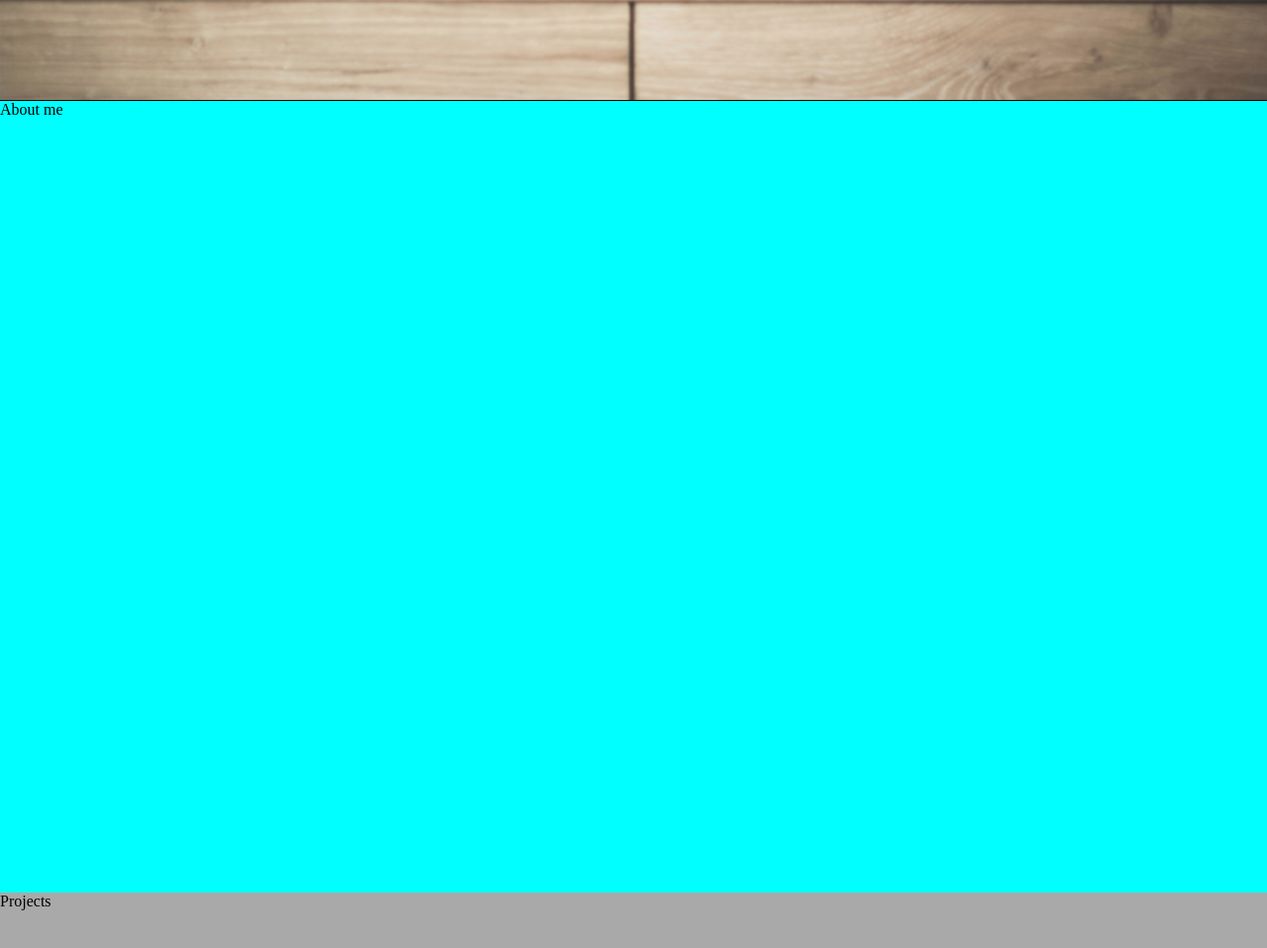
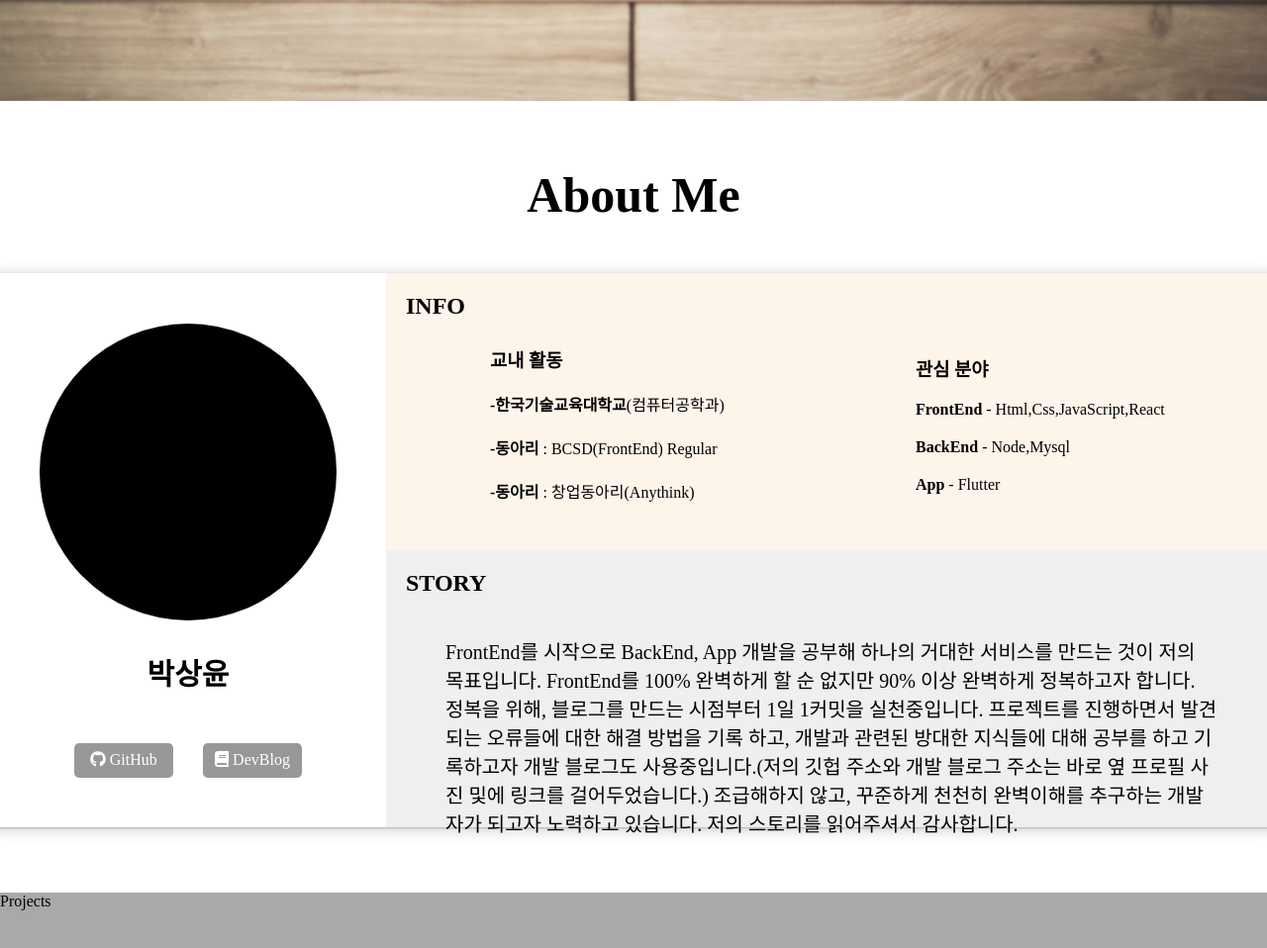
Before and after one commit to sangyun5108/sangyun5108, a plain HTML site: page index.html in a window 1280 px wide. Shown: the part 698-1656 px from the top of the page at 99% size. Drawn offline with Linux system fonts and the light colour scheme.

Commit message:
Html,Css:About

```diff
--- a/index.html
+++ b/index.html
@@ -34,7 +34,65 @@
             <div class="home_to_about">About me</div>
             <div class="home_subpharse">저에 대해서 궁금하시면 <b>About me</b> 를 눌러주세요</div>
         </section>
-        <section id="about">About me</section>
+        <section id="about">
+            <h1 class="about_title">About Me</h1>
+            <div class="about_card">
+                <div class="about_imageZone">
+                    <div id="about_image"></div>
+                    <h1 class="about_name">박상윤</h1>
+                    <div class="about_linkZone">
+                        <div class="about_linkBtn">
+                            <a href="https://github.com/sangyun5108" target="blank">
+                                <i class="fab fa-github"></i>
+                                <span>GitHub</span>
+                            </a>
+                        </div>
+                        <div class="about_linkBtn">
+                            <a href="https://roughroad.tistory.com/" target="blank">
+                                <i class="fas fa-book"></i>
+                                <span>DevBlog</span>
+                            </a>
+                        </div>
+                    </div>
+                </div>
+                <div>
+                    <div class="about_info">
+                        <h2 class="info_title">INFO</h2>
+                        <div class="info_listZone">
+                            <div class="info_itemZone">
+                                <h3>교내 활동</h3>
+                                <ul class="info_items">
+                                    <li><b>-한국기술교육대학교</b>(컴퓨터공학과)</li>
+                                    <li><b>-동아리</b> : BCSD(FrontEnd) Regular</li>
+                                    <li><b>-동아리</b> : 창업동아리(Anythink)</li>
+                                </ul>
+                            </div>
+                            <div class="info_itemZone">
+                                <h3>관심 분야</h3>
+                                <ul class="info_items">
+                                    <li> <b>FrontEnd</b> - Html,Css,JavaScript,React </li>
+                                    <li> <b>BackEnd</b> - Node,Mysql</li>
+                                    <li> <b>App</b> - Flutter</li>
+                                </ul>
+                            </div>
+                        </div>
+                    </div>
+                    <div class="about_info description">
+                        <h2>STORY</h2>
+                        <p>
+                            FrontEnd를 시작으로 BackEnd, App 개발을 공부해 하나의 거대한 서비스를
+                            만드는 것이 저의 목표입니다. FrontEnd를 100% 완벽하게 할 순 없지만 90%
+                            이상 완벽하게 정복하고자 합니다. 정복을 위해, 블로그를 만드는 시점부터 1일 1커밋을
+                            실천중입니다. 프로젝트를 진행하면서 발견되는 오류들에 대한 해결 방법을 기록 하고, 개발과
+                            관련된 방대한 지식들에 대해 공부를 하고 기록하고자 개발 블로그도 사용중입니다.(저의 깃헙 주소와
+                            개발 블로그 주소는 바로 옆 프로필 사진 및에 링크를 걸어두었습니다.) 조급해하지 않고,
+                            꾸준하게 천천히 완벽이해를 추구하는 개발자가 되고자 노력하고 있습니다. 저의 스토리를 읽어주셔서
+                            감사합니다.
+                        </p>
+                    </div>
+                </div>
+            </div>
+        </section>
         <section id="project">Projects</section>
         <section id="concat">Concat</section>
     </main>
--- a/main.css
+++ b/main.css
@@ -1,6 +1,7 @@
 :root {
   --color-white: #ffffff;
   --color-black: #000000;
+  --color-navbar:#24292E;
   --weight-regular:700;
 }
 
@@ -11,10 +12,12 @@
 }
 
 html {
+  width: 100vw;
   height:100vh;
 }
 
 section {
+  width: 100vw;
   height: 100vh;
 }
 
@@ -38,7 +41,7 @@ a {
   z-index: 1;
   display: flex;
   justify-content: space-between;
-  background-color: var(--color-black);
+  background-color: var(--color-navbar);
   padding: 20px 100px;
   font-weight: var(--weight-regular);
   color: var(--color-white);
@@ -61,16 +64,23 @@ a {
   display: flex;
 }
 
-.navbar__menu .navbar__item {
+.navbar__item {
   margin-right: 50px;
   line-height: 51px;
+  opacity: 0.5;
+  cursor: pointer;
+  transition: all 0.2s linear;
+}
+
+.navbar__item:hover {
+  opacity: 1.0;
+  transition: all 0.2s linear;
 }
 
 /* Home */
 
 #home{
   height: 100vh;
-  border-bottom: 1px solid var(--color-black);
   background-image: url('./images/home.jpg');
   background-position:center;
   background-size:cover;
@@ -81,7 +91,7 @@ a {
 }
 
 .home_pharse {
-  width:100vw;
+  min-width: 410px;
   font-size: 40px;
   text-align: center;
   margin-top: 20px;
@@ -89,6 +99,7 @@ a {
 
 .home_subpharse{
   text-align: center;
+  min-width: 410px;
 }
 
 .home_to_about {
@@ -110,9 +121,121 @@ a {
   transition: all 0.2s linear;
 }
 
+/* about */
+
 #about{
-  background-color: cyan;
+  background-color: var(--color-white);
+  display: flex;
+  flex-direction: column;
+  justify-content: center;
+  align-items: center;
 }
+
+.about_card {
+  border-radius: 10px;
+  box-shadow: rgba(60, 64, 67, 0.3) 0px 1px 2px 0px, rgba(60, 64, 67, 0.15) 0px 2px 10px 5px;
+  width: 1300px;
+  min-width: 1300px;
+  height:70vh;
+  display: flex;
+
+}
+
+.about_title {
+  font-size: 50px;
+  font-weight:var(--weight-regular);
+  margin-bottom: 50px;
+}
+
+.about_imageZone {
+  width: 50vw;
+  min-width:400px;
+  padding: 40px;
+  display: flex;
+  flex-direction: column;
+  align-items: center;
+  justify-content: center;
+}
+
+.about_name {
+  margin-top: 30px;
+  font-size: 30px;
+}
+
+.about_linkZone {
+  min-width: 230px;
+  margin-top: 50px;
+  display:flex;
+  justify-content: space-between;
+}
+
+.about_linkBtn {
+  width: 100px;
+  height: 35px;
+  background-color: var(--color-black);
+  display: flex;
+  justify-content: center;
+  align-items: center;
+  border-radius: 5px;
+  opacity: 0.4;
+  transition: all 0.2s linear;
+}
+
+.about_linkBtn:hover{
+  opacity: 1.0;
+  cursor: pointer;
+  transition: all 0.2s linear;
+}
+
+.about_linkBtn>a{
+  color: var(--color-white);
+}
+
+#about_image {
+  background-color: black;
+  min-width: 300px;
+  min-height: 300px;
+  border-radius: 50%;
+}
+
+.about_info {
+  padding: 20px;
+  background-color: #FDF4EA;
+  min-width: 670px;
+  height: 35vh;
+}
+
+.info_items{
+  margin-bottom: 20px;
+}
+
+.info_listZone{
+  display:flex;
+  justify-content: space-around;
+}
+
+.info_itemZone{
+  width: 260px;
+  min-width: 260px;
+  height:230px;
+  display: flex;
+  flex-direction: column;
+  justify-content: center;
+}
+
+.info_items>li{
+  margin-top: 20px;
+}
+
+.description {
+  background-color: #EFEFEF;
+}
+
+.description>p{
+  padding: 40px;
+  font-size: 20px;
+}
+
 
 #project{
   background-color: darkgray;
```
